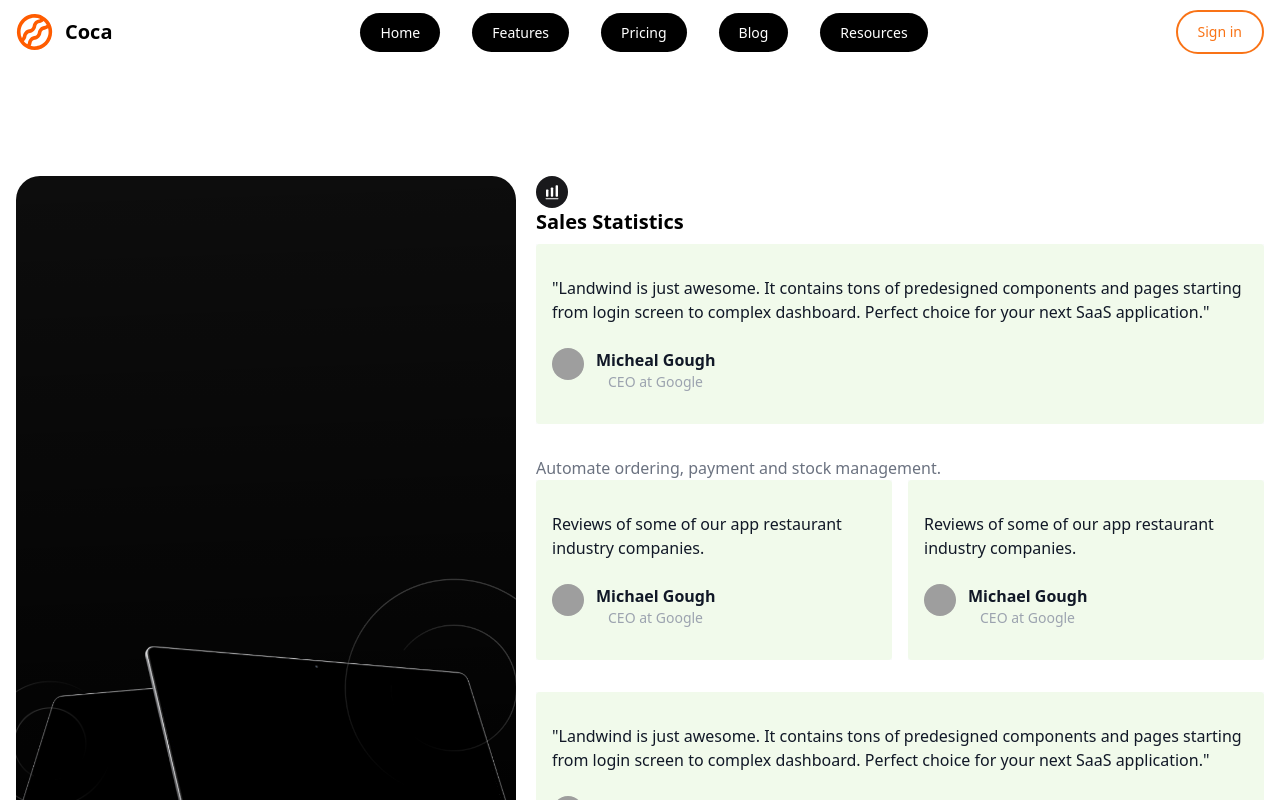
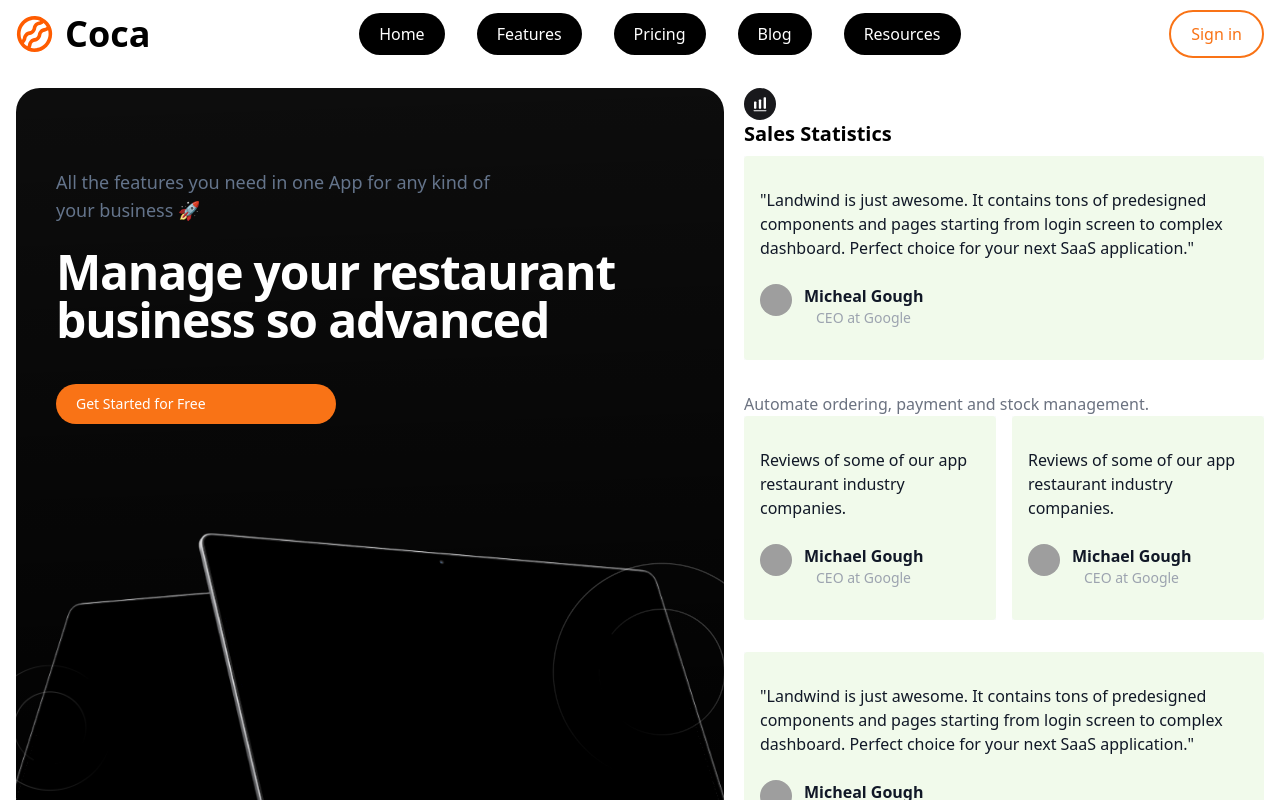
Before and after one commit to anand1013/coca-pos, a React (Vite) app: page / in a window 1280 px wide. Shown: the top 800 px of the page. Built offline with nearby package versions, Linux system fonts and the light colour scheme; grey boxes are pictures that could not be loaded.

Commit message:
feat : title banner

```diff
--- a/src/components/AppBar.jsx
+++ b/src/components/AppBar.jsx
@@ -50,17 +50,15 @@ function AppBar() {
                 fill="#FF5C00"
               />
             </svg>
-
-            {/* <img src={logo} alt="Landwind Logo" /> */}
-            <span className="self-center text-xl font-semibold whitespace-nowrap">
+            <h1 className="font-bold self-center text-4xl whitespace-nowrap">
               Coca
-            </span>
+            </h1>
           </a>
           <div className="flex items-center lg:order-2">
             {/* <a href="#" class="text-gray-800 dark:text-white hover:bg-gray-50 focus:ring-4 focus:ring-gray-300 font-medium rounded-lg text-sm px-4 lg:px-5 py-2 lg:py-2.5 sm:mr-2 dark:hover:bg-gray-700 focus:outline-none dark:focus:ring-gray-800">Log in</a> */}
             <a
               href="#"
-              className="text-orange-500 bg-white font-medium rounded-full text-sm px-4 lg:px-5 py-2 lg:py-2.5 sm:mr-2 lg:mr-0 border-2 border-orange-500"
+              className="text-orange-500 bg-white font-medium rounded-full text-base px-4 lg:px-5 py-2 lg:py-2.5 sm:mr-2 lg:mr-0 border-2 border-orange-500"
               aria-current="page"
             >
               Sign in
@@ -107,7 +105,7 @@ function AppBar() {
               <li>
                 <a
                   href="#"
-                  className="text-white bg-black font-medium rounded-full text-sm px-4 lg:px-5 py-2 lg:py-2.5 sm:mr-2 lg:mr-0"
+                  className="text-white bg-black font-medium rounded-full text-base px-4 lg:px-5 py-2 lg:py-2.5 sm:mr-2 lg:mr-0"
                   aria-current="page"
                 >
                   Home
@@ -116,7 +114,7 @@ function AppBar() {
               <li>
                 <a
                   href="#"
-                  className="text-white bg-black font-medium rounded-full text-sm px-4 lg:px-5 py-2 lg:py-2.5 sm:mr-2 lg:mr-0"
+                  className="text-white bg-black font-medium rounded-full text-base px-4 lg:px-5 py-2 lg:py-2.5 sm:mr-2 lg:mr-0"
                   aria-current="page"
                 >
                   Features
@@ -125,7 +123,7 @@ function AppBar() {
               <li>
                 <a
                   href="#"
-                  className="text-white bg-black font-medium rounded-full text-sm px-4 lg:px-5 py-2 lg:py-2.5 sm:mr-2 lg:mr-0"
+                  className="text-white bg-black font-medium rounded-full text-base px-4 lg:px-5 py-2 lg:py-2.5 sm:mr-2 lg:mr-0"
                   aria-current="page"
                 >
                   Pricing
@@ -134,7 +132,7 @@ function AppBar() {
               <li>
                 <a
                   href="#"
-                  className="text-white bg-black font-medium rounded-full text-sm px-4 lg:px-5 py-2 lg:py-2.5 sm:mr-2 lg:mr-0"
+                  className="text-white bg-black font-medium rounded-full text-base px-4 lg:px-5 py-2 lg:py-2.5 sm:mr-2 lg:mr-0"
                   aria-current="page"
                 >
                   Blog
@@ -143,7 +141,7 @@ function AppBar() {
               <li>
                 <a
                   href="#"
-                  className="text-white bg-black font-medium rounded-full text-sm px-4 lg:px-5 py-2 lg:py-2.5 sm:mr-2 lg:mr-0"
+                  className="text-white bg-black font-medium rounded-full text-base px-4 lg:px-5 py-2 lg:py-2.5 sm:mr-2 lg:mr-0"
                   aria-current="page"
                 >
                   Resources
--- a/src/components/TitileContent.jsx
+++ b/src/components/TitileContent.jsx
@@ -2,17 +2,37 @@ import React from "react";
 import Frame from "../assets/Frame.png"; // Adjust the path as needed
 import Group2 from "../assets/Group2.png";
 import Group3 from "../assets/Group3.png";
+import Icon from "../assets/icon.png";
+
 function TitileContent() {
   return (
     <section className="bg-white">
-      <div className="grid  px-4 pt-20 pb-8 mx-auto lg:gap-8 xl:gap-0 lg:py-16 lg:grid-cols-12 lg:pt-28">
+      <div className="grid  px-4 pt-5 pb-8 lg:gap-8 xl:gap-0 grid-cols-12">
         <div
-          className="hidden lg:mt-0 lg:col-span-5 lg:flex mr-5 rounded-3xl"
+          className="hidden lg:mt-0 lg:col-span-7 lg:flex mr-5 rounded-3xl"
           style={{
             background: "linear-gradient(358deg, #000000, #000000f2)",
             position: "relative",
           }}
         >
+          <div className="ml-10 mt-20  flex flex-col">
+            <h5 className="mt-18 text-slate-500 text-lg font-normal">
+              All the features you need in one App for any kind of <br /> your
+              business 🚀
+            </h5>
+            <h1 className="mt-6 text-white max-w-2xl mb-4 text-5xl font-semibold leading-none tracking-tight">
+              Manage your restaurant <br />
+              business so advanced
+            </h1>
+            <a
+              href="#"
+              className="w-1/2 mt-6 text-white text-lg bg-orange-500 font-medium rounded-full text-sm px-4 lg:px-5 py-2 lg:py-2.5 sm:mr-2 lg:mr-4 flex items-center"
+              aria-current="page"
+            >
+              Get Started for Free
+            </a>
+          </div>
+
           <img
             src={Frame} // Replace with the actual image URL
             alt="Bottom Image"
@@ -30,7 +50,7 @@ function TitileContent() {
           />
         </div>
 
-        <div className="mr-auto place-self-center lg:col-span-7">
+        <div className="mr-auto place-self-center lg:col-span-5">
           <div>
             <svg
               width="32"
```
Also changed, not shown: src/assets/icon.png (added).
